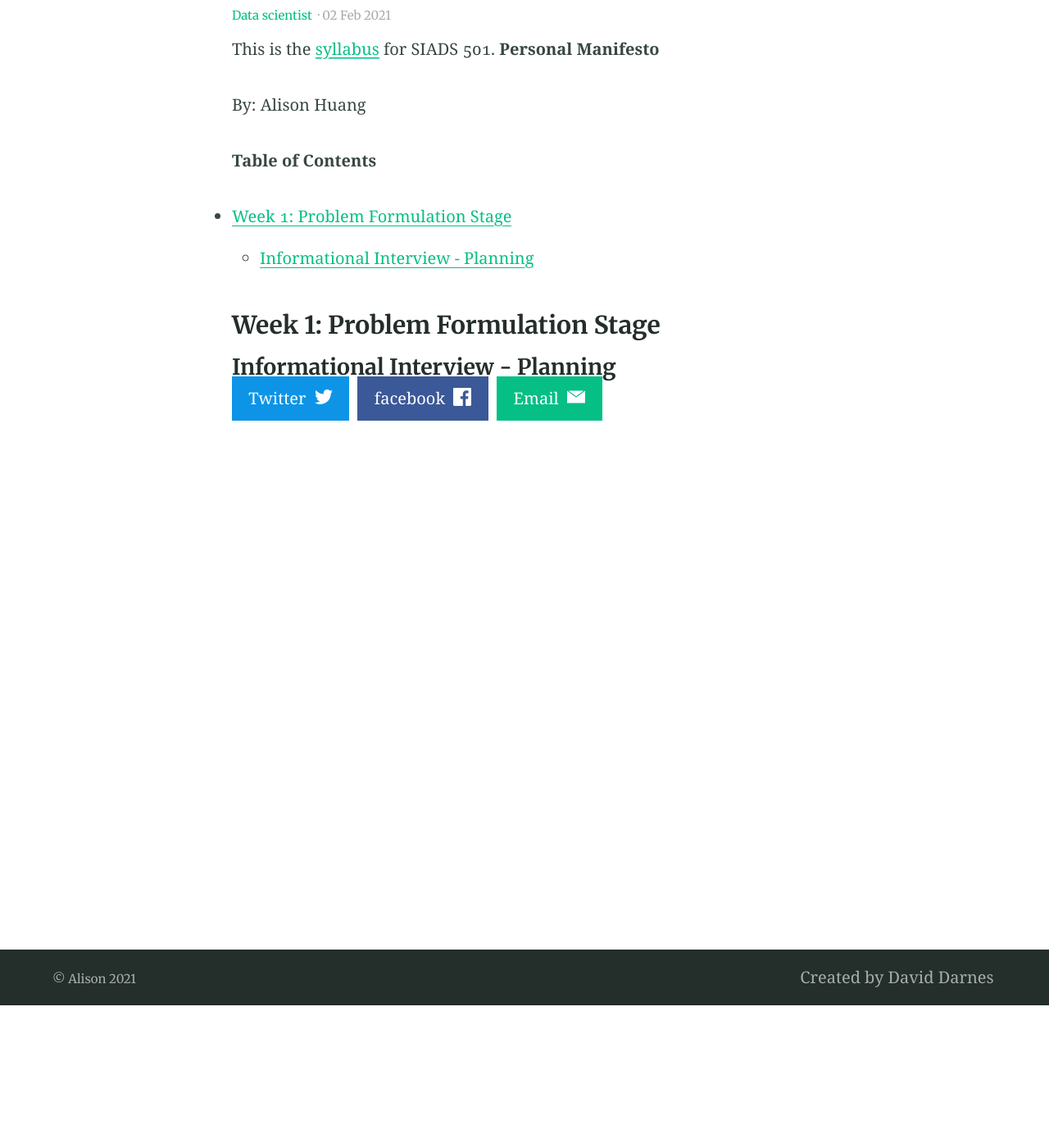
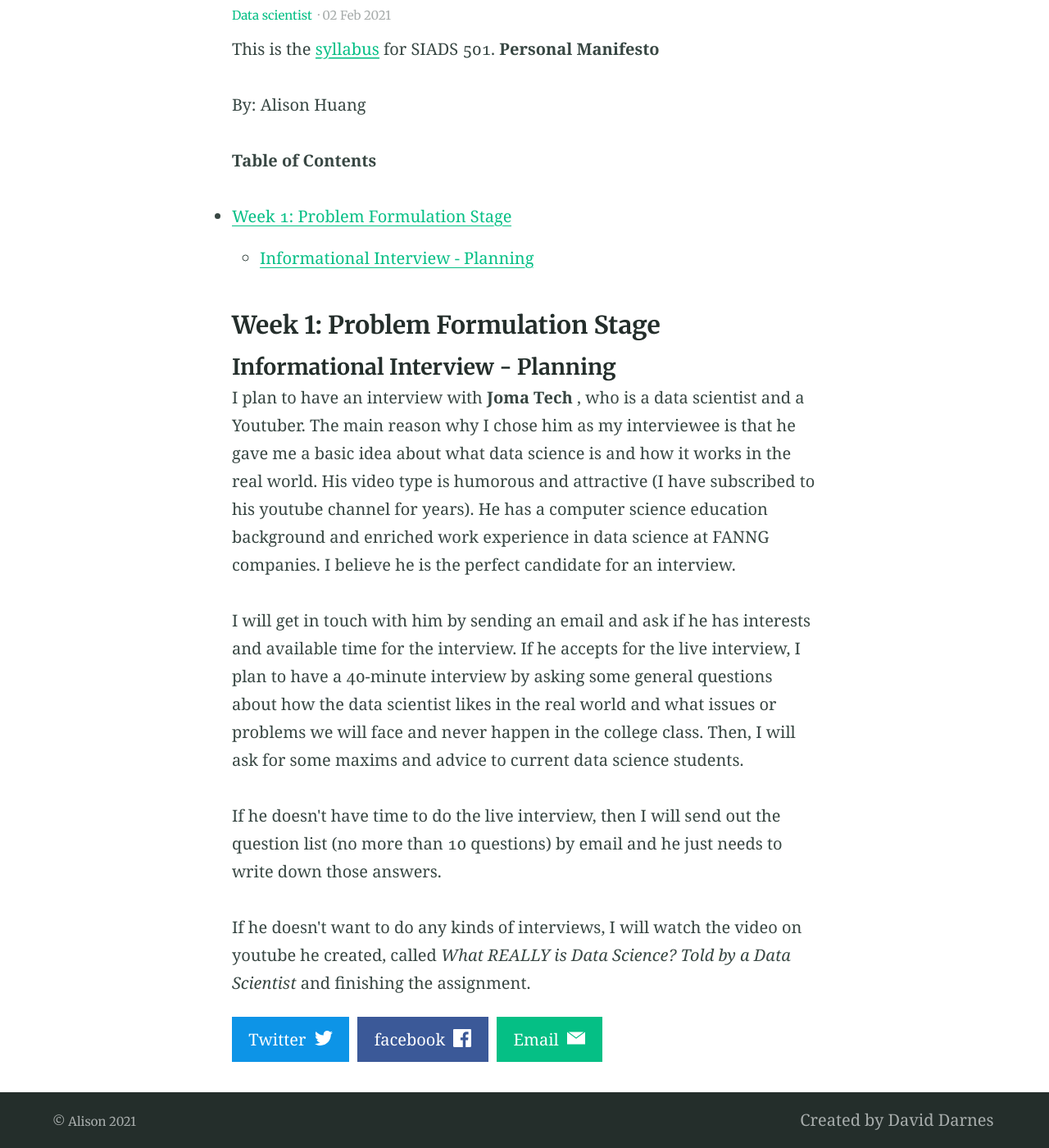
Before and after one commit to alisongh/alisongh.github.io, a Jekyll site: the page built from _posts/2021-02-02-SIADS-501-Being-a-data-scientist.md, in a window 1280 px wide and 1400 px high, scrolled down 174 px. Shown: the whole window at 82% size. Built offline with Jekyll 4.4.1, drawn with Linux system fonts in a browser that asks for light colours.

Commit message:
Update 2021-02-02-SIADS-501-Being-a-data-scientist.md

```diff
--- a/_posts/2021-02-02-SIADS-501-Being-a-data-scientist.md
+++ b/_posts/2021-02-02-SIADS-501-Being-a-data-scientist.md
@@ -18,3 +18,11 @@ By: Alison Huang
 ### Week 1: Problem Formulation Stage
 
 #### Informational Interview - Planning
+
+I plan to have an interview with **Joma Tech** , who is a data scientist and a Youtuber. The main reason why I chose him as my interviewee is that he gave me a basic idea about what data science is and how it works in the real world. His video type is humorous and attractive (I have subscribed to his youtube channel for years). He has a computer science education background and enriched work experience in data science at FANNG companies. I believe he is the perfect candidate for an interview.
+
+I will get in touch with him by sending an email and ask if he has interests and available time for the interview. If he accepts for the live interview, I plan to have a 40-minute interview by asking some general questions about how the data scientist likes in the real world and what issues or problems we will face and never happen in the college class. Then, I will ask for some maxims and advice to current data science students.
+
+If he doesn&#39;t have time to do the live interview, then I will send out the question list (no more than 10 questions) by email and he just needs to write down those answers.
+
+If he doesn&#39;t want to do any kinds of interviews, I will watch the video on youtube he created, called _What REALLY is Data Science? Told by a Data Scientist_ and finishing the assignment.
```
